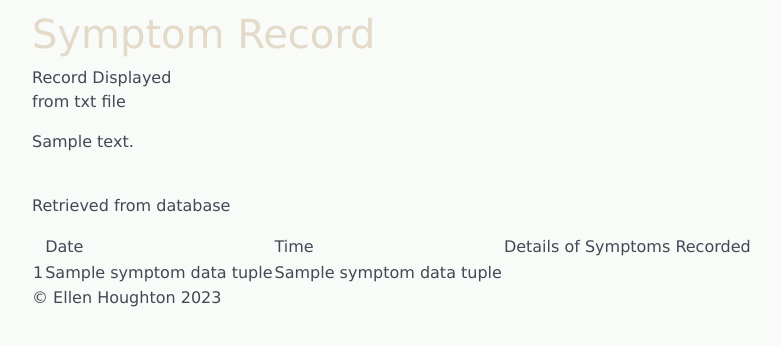
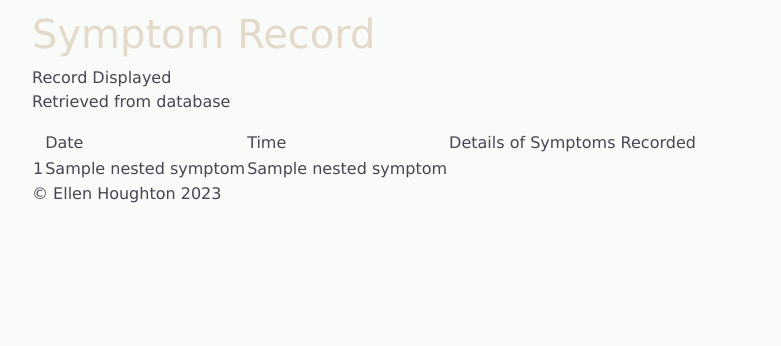
Before and after one commit to annwyl21/symptom_record, a Flask app: template application/templates/display_record.html in a window 1280 px wide. Shown: the top 346 px of the page, without its empty margins (96-877 px from the left). Run offline with Flask 3, Linux system fonts and the light colour scheme; the template is opened without the code that fills it: most values are stand-ins (such as "Sample title", 1, 10 or a date in 2020).

Commit message:
remove content|safe from html display record and fix retrieved date time from db

```diff
--- a/application/templates/display_record.html
+++ b/application/templates/display_record.html
@@ -3,10 +3,7 @@
 {% block main_content %}
 
 Record Displayed
-<br>
-<p>from txt file</p>
-<p>{{ content|safe }}</p>
-<br>
+
 <p>Retrieved from database</p>
 <table>
 	<th>
@@ -14,13 +11,13 @@ Record Displayed
 		<td>Time</td>
 		<td>Details of Symptoms Recorded</td>
 	</th>
-{% for symptom_data_tuple in symptom_list %}
+{% for nested_symptom_data in symptom_list %}
 	<tr>
-		<td>{{ symptom_data_tuple[0] }}</td>
-		<td>{{ symptom_data_tuple[1] }}</td>
-		<td>{{ symptom_data_tuple[2] }}</td>
+		<td>{{ nested_symptom_data[0] }}</td>
+		<td>{{ nested_symptom_data[1] }}</td>
+		<td>{{ nested_symptom_data[2] }}</td>
 	</tr>
-	</table>
+</table>
 {% endfor %}
 
 {% endblock %}
```
Also changed, not shown: application/database_use.py (+17 -1 lines).
